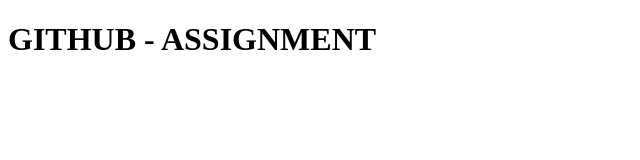
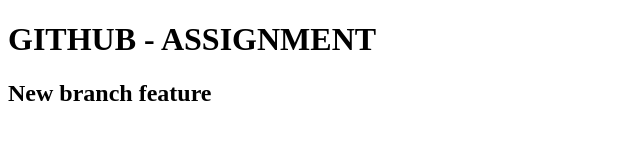
Before and after one commit to shrikrushna007/Git-Assignment, a plain HTML site: page index.html in a window 1280 px wide. Shown: the whole page, without its empty margins (0-640 px from the left). Drawn offline with Linux system fonts and the light colour scheme.

Commit message:
after adding feature branch

```diff
--- a/index.html
+++ b/index.html
@@ -7,6 +7,7 @@
 </head>
 <body>
     <h1>GITHUB - ASSIGNMENT</h1>
+    <h2>New branch feature</h2>
 
 </body>
 </html>
```
